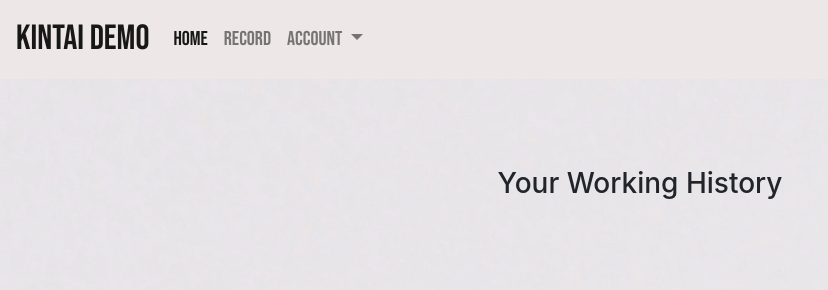
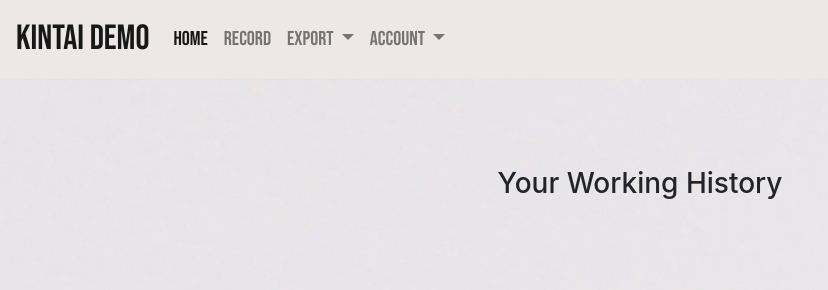
Before and after one commit to yuki-nagano/kintaidemo, a Django app: page /record in a window 1280 px wide. Shown: the top 290 px of the page, without its empty margins (0-828 px from the left). Run offline with Django 4.2, Linux system fonts and the light colour scheme; data that the repository does not hold is empty; some libraries are stand-ins or nearby versions.

Commit message:
feat: add export as csv

```diff
--- a/kintaiapp/templates/kintaiapp/common/base.html
+++ b/kintaiapp/templates/kintaiapp/common/base.html
@@ -33,6 +33,13 @@
                     </li>
                     <li class="nav-item dropdown">
                         <a class="nav-link dropdown-toggle" href="#" id="navbarDropdownMenuLink" data-toggle="dropdown" aria-haspopup="true" aria-expanded="false">
+                            Export
+                        </a>
+                        <div class="dropdown-menu" aria-labelledby="navbarDropdownMenuLink">
+                            <a class="dropdown-item" href="{% url 'export_csv' %}">CSV</a>
+                        </div>
+                    <li class="nav-item dropdown">
+                        <a class="nav-link dropdown-toggle" href="#" id="navbarDropdownMenuLink" data-toggle="dropdown" aria-haspopup="true" aria-expanded="false">
                             Account
                         </a>
                         <div class="dropdown-menu" aria-labelledby="navbarDropdownMenuLink">
--- a/kintaiapp/urls.py
+++ b/kintaiapp/urls.py
@@ -6,4 +6,5 @@ urlpatterns = [
     path('', views.home),
     path('dokintai', views.dokintai, name='dokintai'),
     path('record', views.record, name='record'),
+    path('export/csv', views.export_csv, name='export_csv'),
 ]
--- a/kintaiapp/views.py
+++ b/kintaiapp/views.py
@@ -7,6 +7,7 @@ from kintaiapp.models import Kintai, WorkingStatus
 from django.utils import timezone
 from datetime import datetime
 from datetime import timedelta
+import csv
 
 # ログ
 logging.basicConfig(level=logging.INFO)
@@ -30,6 +31,29 @@ def home(request):
         'text': STATUS_FOR_DISPLAY[user.isworking]
         }
     return render(request, "kintaiapp/home.html", res_dict)
+
+###
+#  EXPORT as CSV
+#  - CSVで出力
+###
+def export_csv():
+    # ready a csv file
+    response = HttpResponse(content_type='text/csv')
+    response['Content-Disposition'] = 'attachment; filename=export.csv'
+
+    writer = csv.writer(response)
+
+    # Set the header
+    header = ['u_id','start time','end time','breaktime']
+    writer.writerow(header)
+
+    # export records of this month
+    this_month = datetime.now().month
+    data = Kintai.objects.filter(begintime__month=this_month)
+    for i in data:
+        writer.writerow([i.u_id,i.begintime, i.finishtime,i.breaktime])
+
+    return response
 
 ###
 #  DOKINTAI
```
